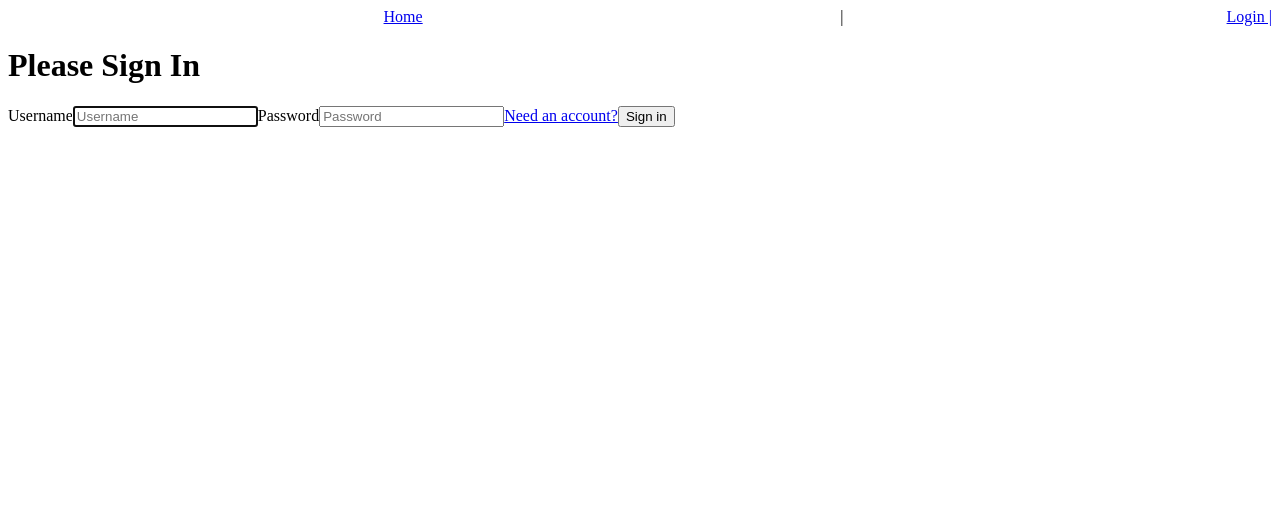
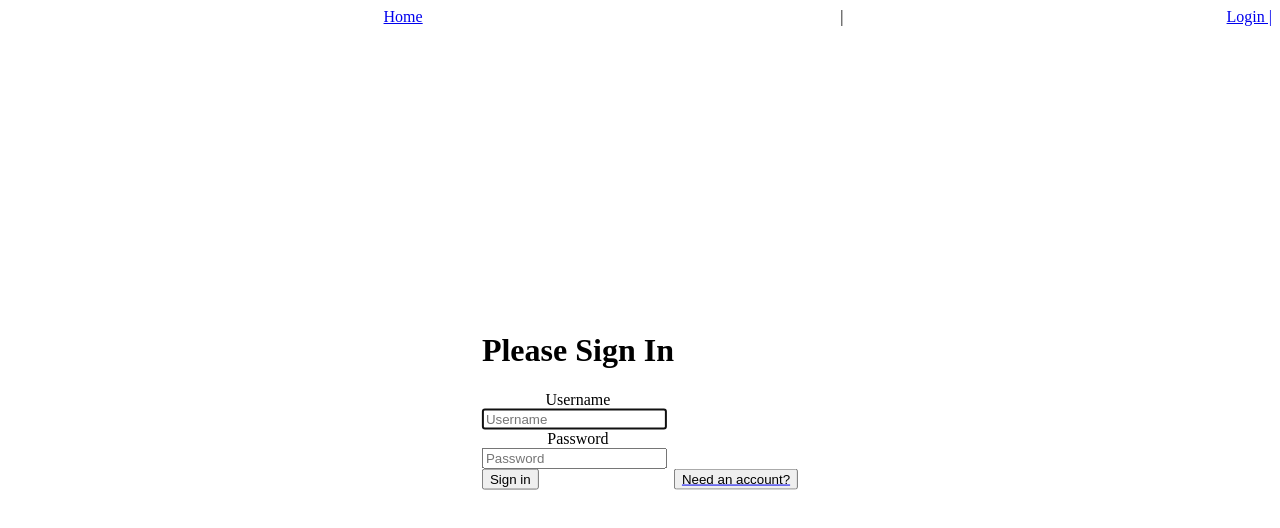
Before and after one commit to khawes187/Breernoculars, a Vue app in the folder vue/: page /login in a window 1280 px wide. Shown: the top 528 px of the page. Built offline with nearby package versions, Linux system fonts and the light colour scheme.

Commit message:
css cause everyone loves it

```diff
--- a/vue/src/views/Home.vue
+++ b/vue/src/views/Home.vue
@@ -4,7 +4,6 @@
       <h1>Working Title</h1>
     </header>
     <div class="breweries">
-      <router-link v-for="brewery in this.$store.state.breweries" v-bind:key="brewery.name">{{brewery.name}}</router-link>
       <button v-for="brewery in this.$store.state.breweries" v-bind:key="brewery.name" onclick="var displayBrewery = brewery.name">{{brewery.name}}</button>
     </div>
   </div>
--- a/vue/src/views/Login.vue
+++ b/vue/src/views/Login.vue
@@ -31,9 +31,16 @@
         v-model="user.password"
         required
       />
+      <!--
       <router-link :to="{ name: 'register' }">Need an account?</router-link>
+      -->
       <button type="submit">Sign in</button>
     </form>
+    <a href="register">
+        <button class="return-button">
+          Need an account?
+        </button>
+      </a>
   </div>
 </template>
 
@@ -74,3 +81,33 @@ export default {
   }
 };
 </script>
+
+<style scoped>
+#login {
+  display: flex;
+  justify-content: center;
+  position: absolute;
+  top: 50%;
+  left: 50%;
+  transform: translate(-50%, -50%);
+  align-items: flex-end;
+}
+
+.sr-only {
+  display: flex;
+  justify-content: center;
+  align-items: center;
+}
+
+.return-button {
+  display: flex;
+  justify-content: center;
+  align-items: center;
+}
+
+button {
+  display: flex;
+  justify-content: center;
+  align-items: center;
+}
+</style>
--- a/vue/src/views/Register.vue
+++ b/vue/src/views/Register.vue
@@ -15,7 +15,7 @@
         required
         autofocus
       />
-      <label for="password" class="sr-only">Password</label>
+      <label for="password" class="sr-always">Password</label>
       <input
         type="password"
         id="password"
@@ -110,4 +110,26 @@ export default {
 };
 </script>
 
-<style></style>
+<style scoped>
+#register {
+  display: flex;
+  justify-content: center;
+  position: absolute;
+  top: 50%;
+  left: 50%;
+  transform: translate(-50%, -50%);
+  align-items: flex-end;
+}
+
+#sr-only {
+  display: flex;
+  justify-content: center;
+  align-items: center;
+}
+
+#sr-always {
+  display: flex;
+  justify-content: center;
+  align-items: center;
+}
+</style>
```
